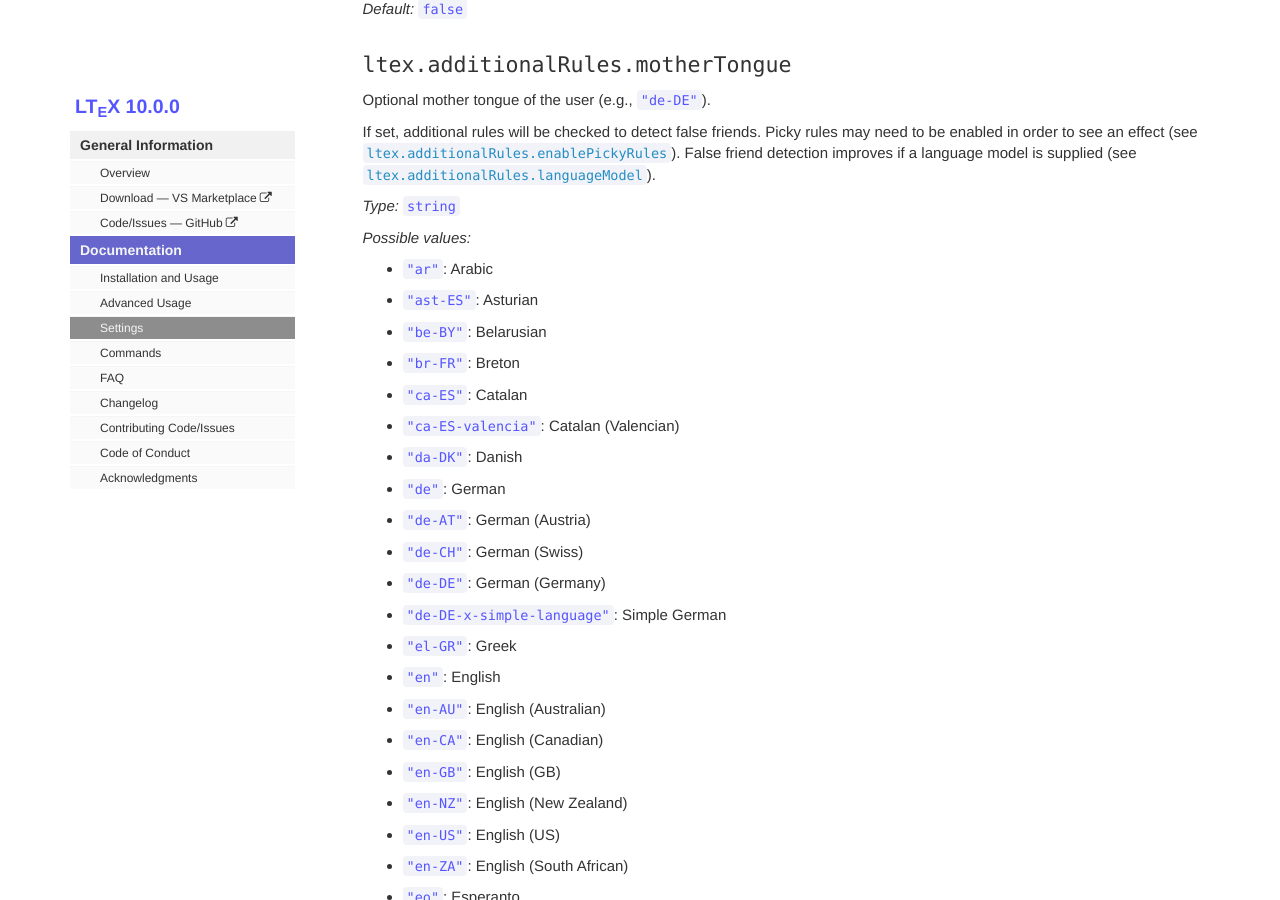
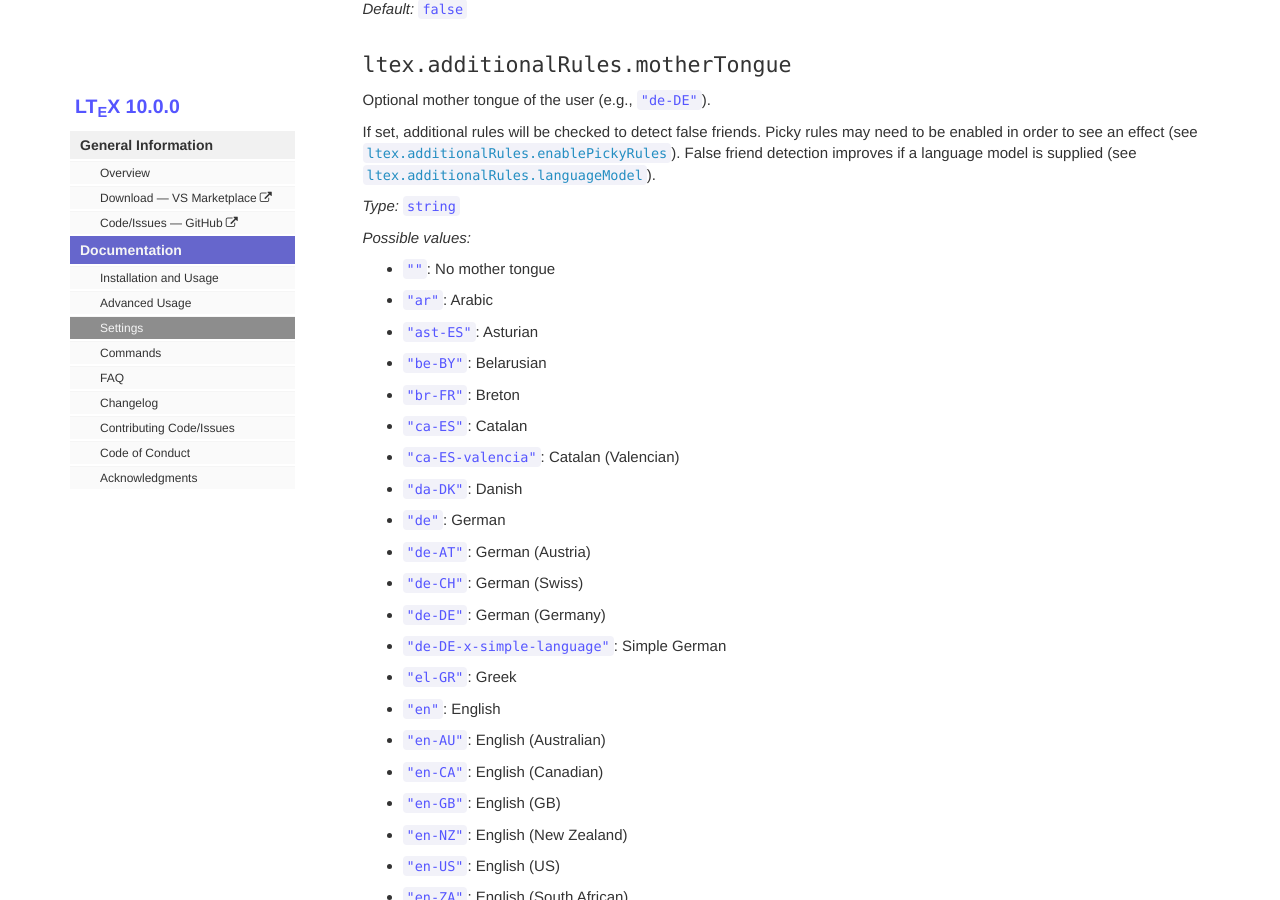
Before and after one commit to valentjn/vscode-ltex, a Jekyll site: the page built from pages/docs/settings.md, in a window 1280 px wide and 900 px high, scrolled down 5955 px. Built offline with Jekyll 4.4.1, drawn with Linux system fonts in a browser that asks for light colours.

Commit message:
Update settings

```diff
--- a/pages/docs/settings.md
+++ b/pages/docs/settings.md
@@ -1302,6 +1302,7 @@ If set, additional rules will be checked to detect false friends. Picky rules ma
 
 *Possible values:*
 
+- `""`: No mother tongue
 - `"ar"`: Arabic
 - `"ast-ES"`: Asturian
 - `"be-BY"`: Belarusian
```
Also changed, not shown: pages/docs/settings-de.md (+1 -0 lines).
